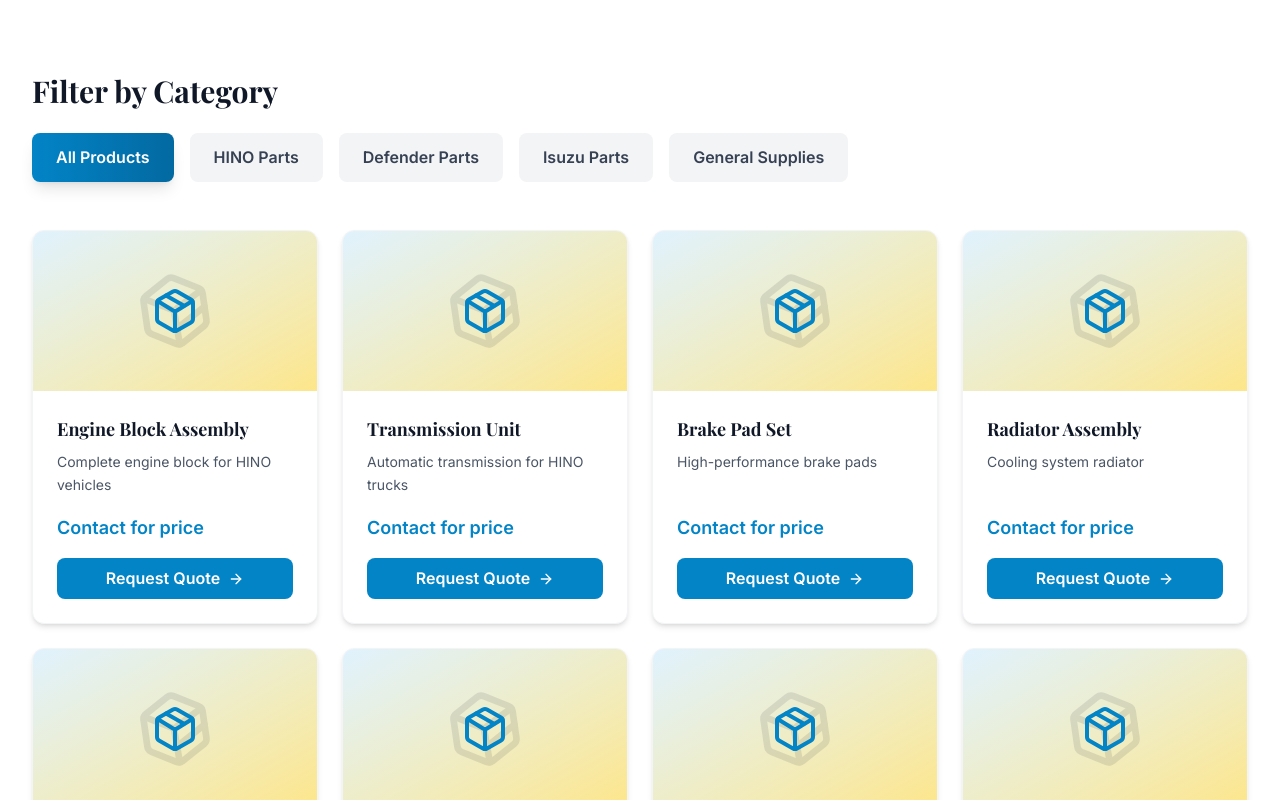
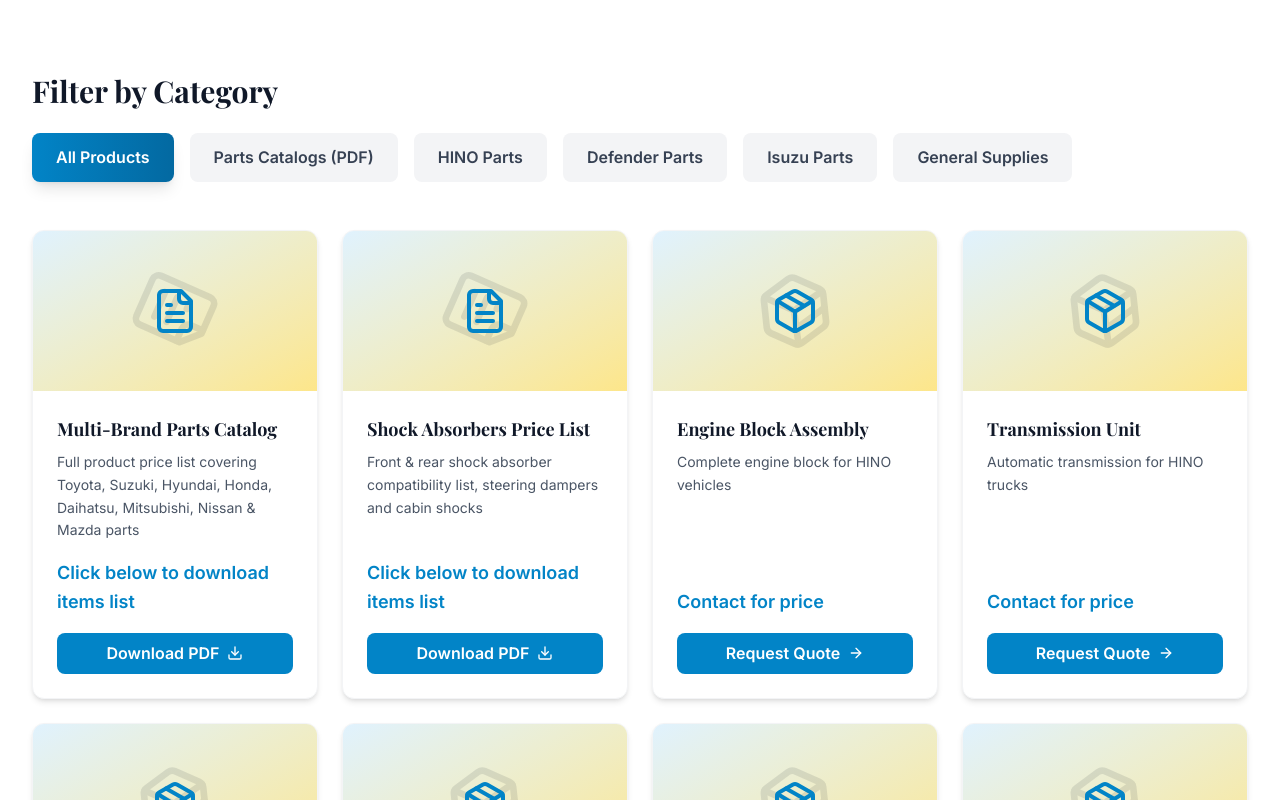
Before and after one commit to AS-Khan29/aa-company-pro, a Next.js app: page /products in a window 1280 px wide. Shown: the part 520-1320 px from the top of the page. Built offline with nearby package versions, Linux system fonts and the light colour scheme; a web font is replaced by a local one.

Commit message:
Add downloadable PDF catalogs

```diff
--- a/app/products/page.tsx
+++ b/app/products/page.tsx
@@ -3,7 +3,7 @@
 import { useState } from 'react';
 import { motion, AnimatePresence } from 'framer-motion';
 import Link from 'next/link';
-import { Package, ArrowRight } from 'lucide-react';
+import { Package, ArrowRight, FileText, Download } from 'lucide-react';
 import FadeInView from '@/components/animations/FadeInView';
 
 export default function Products() {
@@ -11,6 +11,7 @@ export default function Products() {
 
   const categories = [
     { id: 'all', name: 'All Products' },
+    { id: 'catalogs', name: 'Parts Catalogs (PDF)' },
     { id: 'hino', name: 'HINO Parts' },
     { id: 'defender', name: 'Defender Parts' },
     { id: 'isuzu', name: 'Isuzu Parts' },
@@ -18,6 +19,24 @@ export default function Products() {
   ];
 
   const products = [
+    {
+      id: 17,
+      category: 'catalogs',
+      name: 'Multi-Brand Parts Catalog',
+      description:
+        'Full product price list covering Toyota, Suzuki, Hyundai, Honda, Daihatsu, Mitsubishi, Nissan & Mazda parts',
+      price: 'Click below to download items list',
+      pdfUrl: '/multi-brand-parts-catalog.pdf',
+    },
+    {
+      id: 18,
+      category: 'catalogs',
+      name: 'Shock Absorbers Price List',
+      description:
+        'Front & rear shock absorber compatibility list, steering dampers and cabin shocks',
+      price: 'Click below to download items list',
+      pdfUrl: '/shock-absorbers-price-list.pdf',
+    },
     {
       id: 1,
       category: 'hino',
@@ -228,13 +247,17 @@ export default function Products() {
                         transition={{ duration: 20, repeat: Infinity, ease: 'linear' }}
                         className="absolute opacity-10"
                       >
-                        <Package size={80} />
+                        {product.pdfUrl ? <FileText size={80} /> : <Package size={80} />}
                       </motion.div>
                       <motion.div
                         whileHover={{ scale: 1.1 }}
                         className="relative z-10"
                       >
+                        {product.pdfUrl ? (
+                          <FileText size={48} className="text-primary-600" />
+                        ) : (
                           <Package size={48} className="text-primary-600" />
+                        )}
                       </motion.div>
                     </div>
 
@@ -255,6 +278,17 @@ export default function Products() {
                         whileHover={{ x: 5 }}
                         className="mt-auto"
                       >
+                        {product.pdfUrl ? (
+                          <a href={product.pdfUrl} download>
+                            <button className="w-full bg-primary-600 hover:bg-primary-700 text-white py-2 rounded-lg font-semibold transition-all flex items-center justify-center gap-2 group/btn">
+                              Download PDF
+                              <Download
+                                size={16}
+                                className="group-hover/btn:translate-y-0.5 transition-transform"
+                              />
+                            </button>
+                          </a>
+                        ) : (
                           <Link href="/contact">
                             <button className="w-full bg-primary-600 hover:bg-primary-700 text-white py-2 rounded-lg font-semibold transition-all flex items-center justify-center gap-2 group/btn">
                               Request Quote
@@ -264,6 +298,7 @@ export default function Products() {
                               />
                             </button>
                           </Link>
+                        )}
                       </motion.div>
                     </div>
                   </div>
--- a/components/Footer.tsx
+++ b/components/Footer.tsx
@@ -133,7 +133,7 @@ export default function Footer() {
                 className="flex items-start gap-3 text-gray-400 hover:text-primary-400 transition-colors cursor-pointer"
               >
                 <MapPin size={20} className="mt-1 flex-shrink-0" />
-                <span>Karachi, Pakistan</span>
+                <span>F-95, 2nd Floor, Ruby Plaza, Preedy Street, Saddar, Karachi</span>
               </motion.div>
               <motion.a
                 href="tel:+923001234567"
@@ -141,7 +141,7 @@ export default function Footer() {
                 className="flex items-center gap-3 text-gray-400 hover:text-primary-400 transition-colors"
               >
                 <Phone size={20} />
-                <span>+92-300-XXXXXXX</span>
+                <span>+92-321-2472470</span>
               </motion.a>
               <motion.a
                 href="mailto:info@aacompany.com"
```
Also changed, not shown: 2 other files (tests, documents, lock files or other folders). Lines whose indentation alone changed are shown as unchanged.
